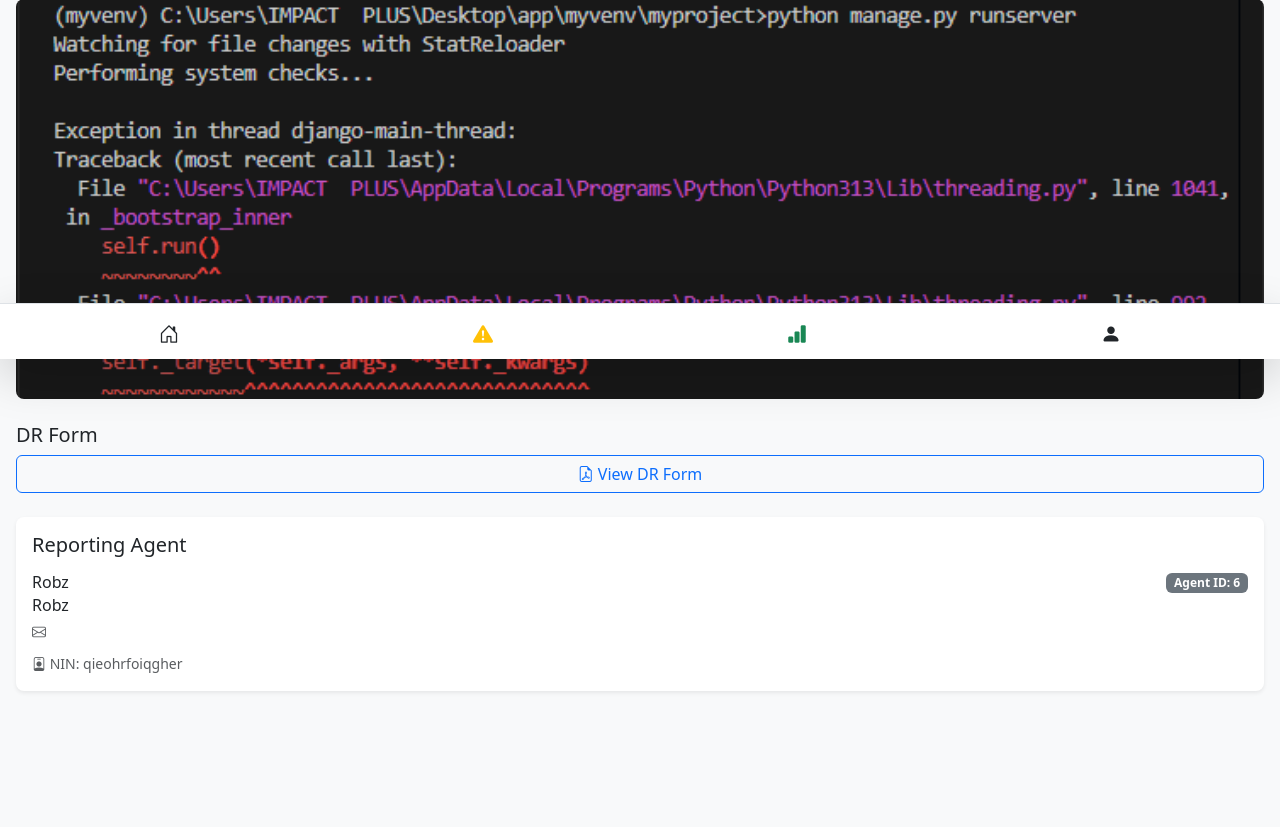
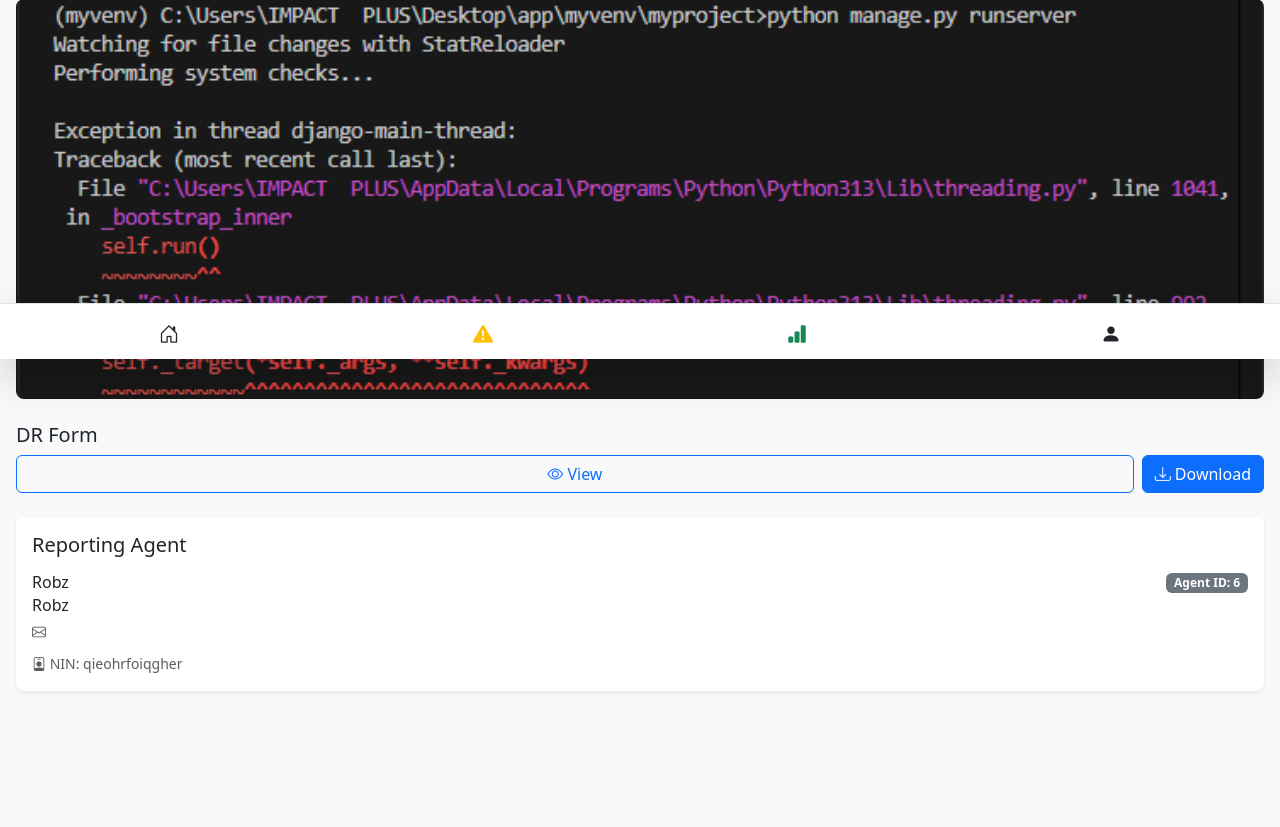
Before and after one commit to Wiki-py/vm_app, a Django app: template templates/report_detail.html in a window 1280 px wide. Shown: the part 441-1268 px from the top of the page. Run offline with Django 5.2, Linux system fonts and the light colour scheme; the template is opened without the code that fills it: values that come from a table or form of the project are taken from there, others are empty; data comes from the database, SQL or seed files in the repository; both versions use the stored data as it was after the commit.

Commit message:
added download function

```diff
--- a/agent/models.py
+++ b/agent/models.py
@@ -45,7 +45,12 @@ class VoteReport(models.Model):
     vote_count = models.IntegerField(default=0)
     comment = models.TextField(blank=True)
     photo = models.ImageField(upload_to='vote_reports/', null=True, blank=True)
-    dr_form = models.FileField(upload_to='dr_forms/')
+    #dr_form = models.FileField(upload_to='dr_forms/')
+    dr_form = models.FileField(
+        upload_to='dr_forms/',
+        blank=True,
+        null=True,
+        verbose_name="DR Form Photo")
     submitted_at = models.DateTimeField(default=timezone.now)
 
     def percentage_of_valid(self):
--- a/agent/urls.py
+++ b/agent/urls.py
@@ -14,6 +14,7 @@ urlpatterns = [
     path('results.html', views.results_summary, name='results_summary'),
     path('reports.html', views.reports, name='reports'),
     path('report_detail/<int:report_id>/', views.report_detail, name='report_detail'),
+    path('reports/<int:report_id>/download-dr-form/', views.download_dr_form, name='download_dr_form'),
 
 
     # Agent URLs
--- a/templates/report_detail.html
+++ b/templates/report_detail.html
@@ -109,12 +109,18 @@
     {% endif %}
 
     <!-- DR Form -->
+   <!-- DR Form -->
 {% if report.dr_form %}
 <div class="mb-4">
   <h5 class="mb-2">DR Form</h5>
-      <a href="{{ report.dr_form.url }}" class="btn btn-outline-primary w-100" target="_blank">
-        <i class="bi bi-file-earmark-pdf"></i> View DR Form
+  <div class="d-flex gap-2">
+    <a href="{{ report.dr_form.url }}" class="btn btn-outline-primary flex-grow-1" target="_blank">
+      <i class="bi bi-eye"></i> View
     </a>
+    <a href="{% url 'download_dr_form' report.id %}" class="btn btn-primary">
+      <i class="bi bi-download"></i> Download
+    </a>
+  </div>
 </div>
 {% endif %}
 
```
Also changed, not shown: agent/views.py (+27 -0 lines), db.sqlite3, media/dr_forms/logo_snip_h3CEUaf.PNG (added). Lines whose indentation alone changed are shown as unchanged.
